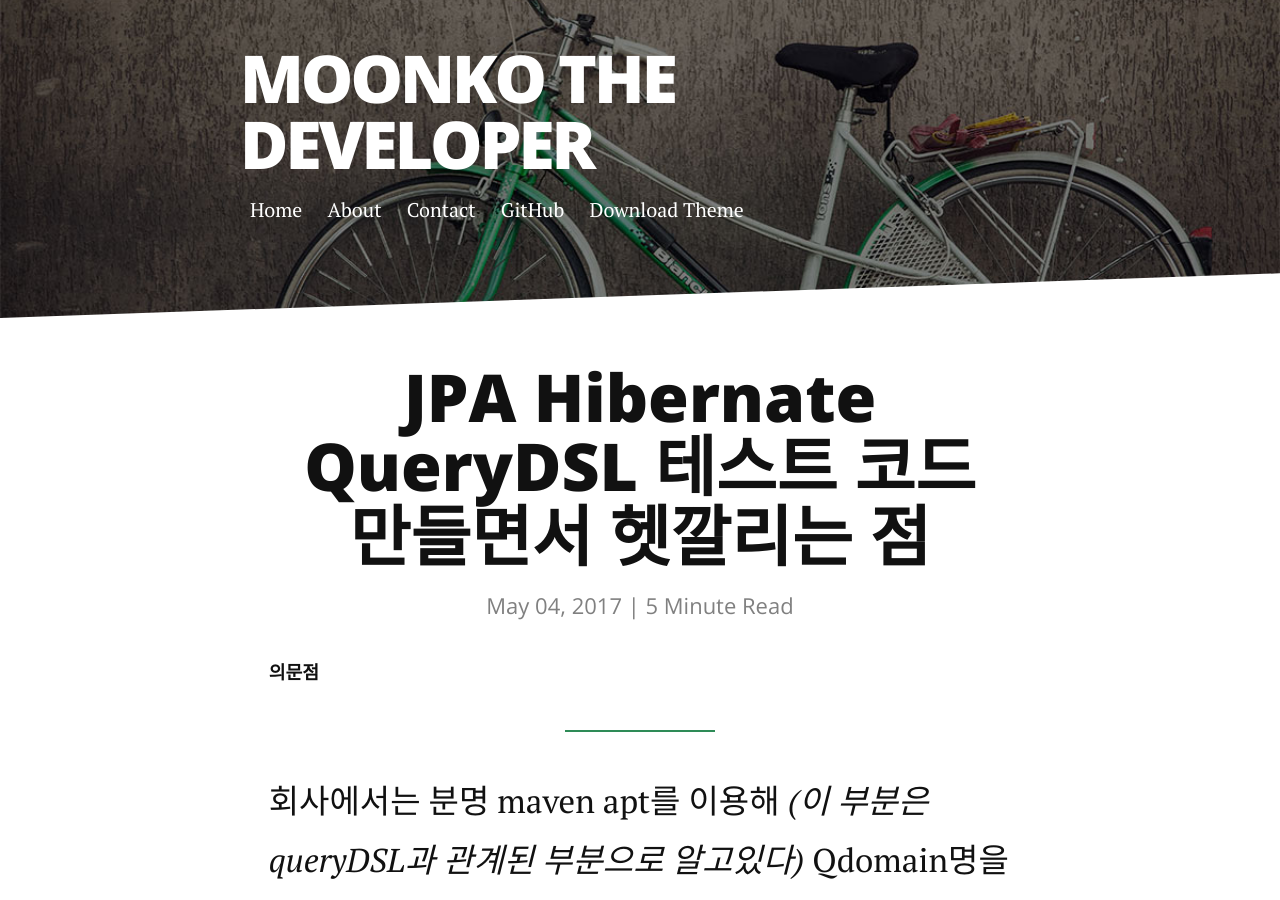
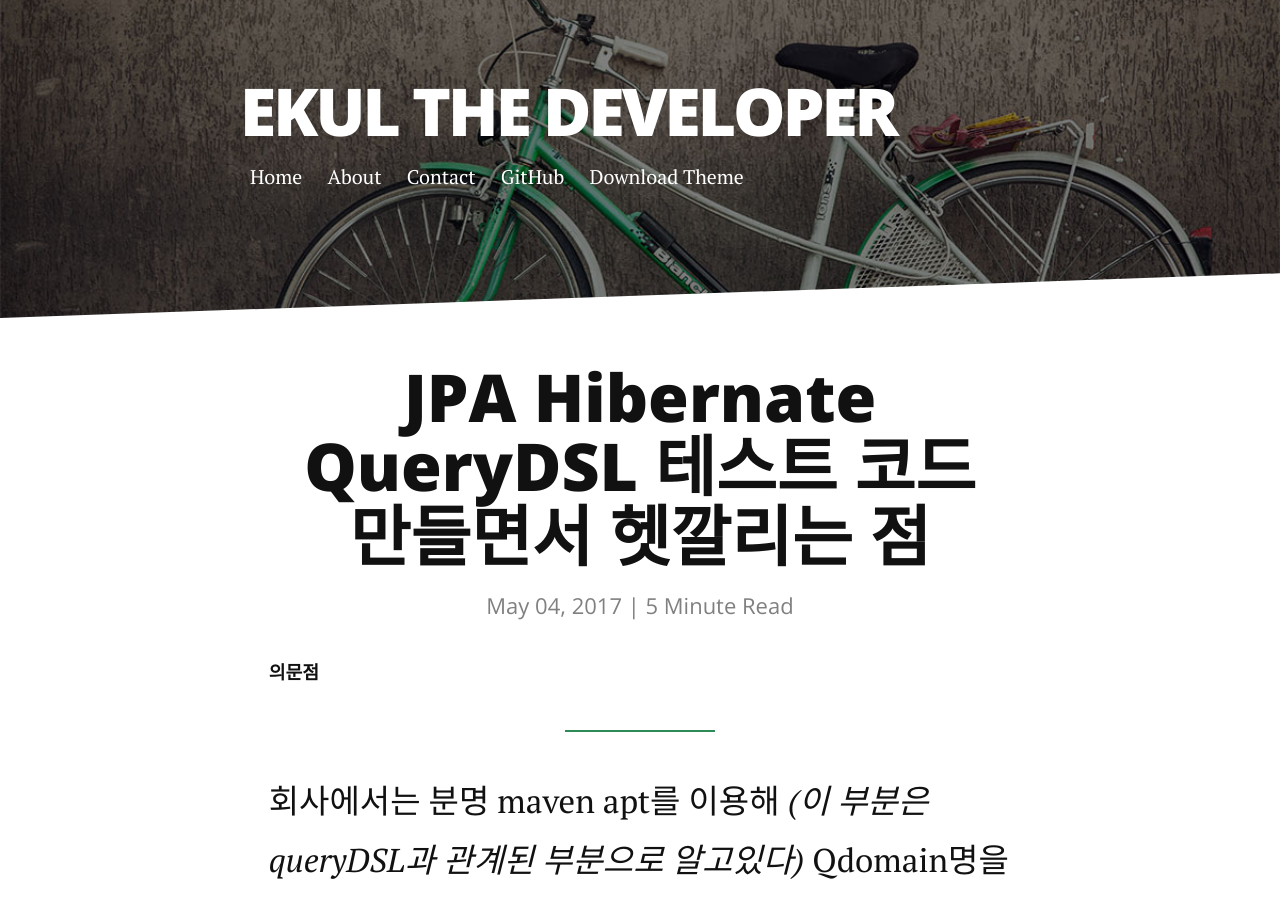
Before and after one commit to gatherKnowledge/gatherKnowledge.github.io, a Jekyll site: the page built from _posts/Thinking/2017-05-04-헷깔리는것.md, in a window 1280 px wide and 900 px high. Built offline with Jekyll 4.4.1, drawn with Linux system fonts in a browser that asks for light colours; nearby versions of some CDN libraries.

Commit message:
hotfix 기본 설정 추가

```diff
--- a/_config.yml
+++ b/_config.yml
@@ -1,4 +1,4 @@
-title: Moonko the developer
+title: Ekul the developer
 description: develop, life log.
 
 url: https://gatherknowledge.github.io
--- a/_includes/header.html
+++ b/_includes/header.html
@@ -8,8 +8,8 @@
                      <a href="{{ link.url | prepend: site.baseurl }}">{{ link.title }}</a>
                  </li>
                  {% endfor %}
-                 <li> <a href="https://github.com/brianmaierjr/long-haul" target="_blank">GitHub</a></li>
-                 <li><a href="https://github.com/brianmaierjr/long-haul/archive/master.zip">Download Theme</a></li>
+                 <li> <a href="{{ social.github }}" target="_blank">GitHub</a></li>
+                 <li><a href="{{ social.github }}">Download Theme</a></li>
              </ul>
          </nav>
      </div>
--- a/_posts/Thinking/2017-05-04-헷깔리는것.md
+++ b/_posts/Thinking/2017-05-04-헷깔리는것.md
@@ -134,8 +134,8 @@ POM.xml**
 	xsi:schemaLocation="http://maven.apache.org/POM/4.0.0 http://maven.apache.org/xsd/maven-4.0.0.xsd">
 	<modelVersion>4.0.0</modelVersion>
 
-	<groupId>moonko</groupId>
-	<artifactId>moonko</artifactId>
+	<groupId>ekul</groupId>
+	<artifactId>ekul</artifactId>
 	<version>0.0.1-SNAPSHOT</version>
 	<packaging>jar</packaging>
 
```
Also changed, not shown: _posts/Blog/2017-4-28-Posting Reference.md (+1 -1 lines).
